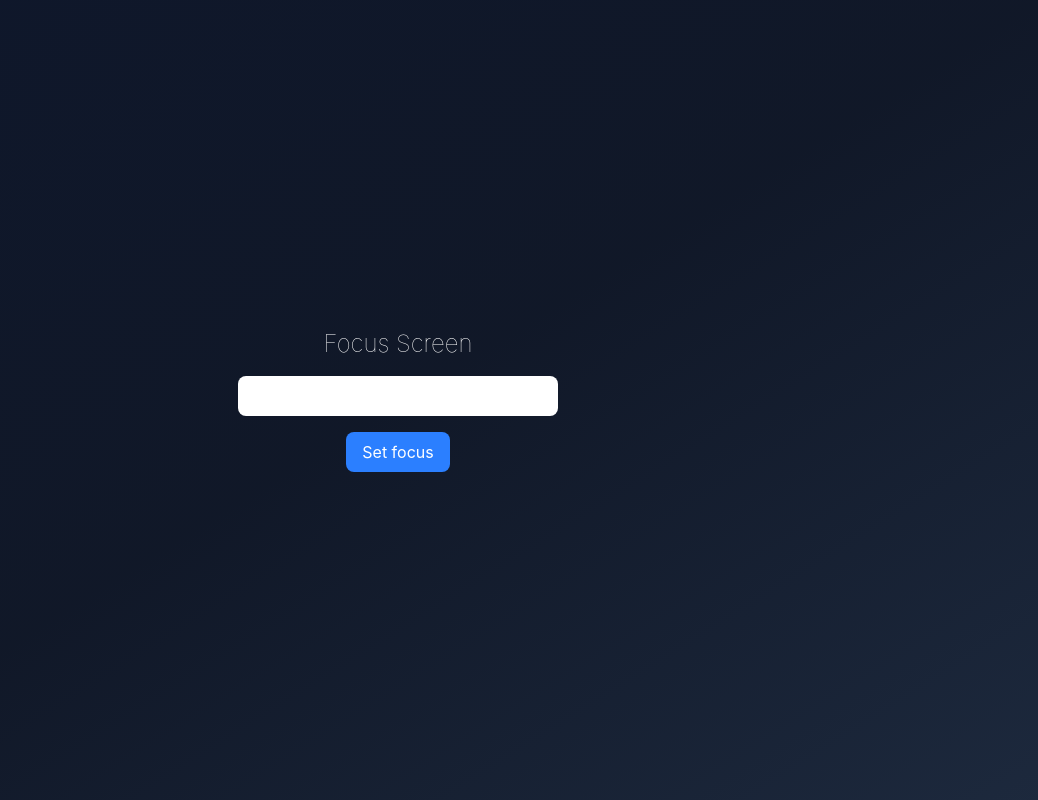
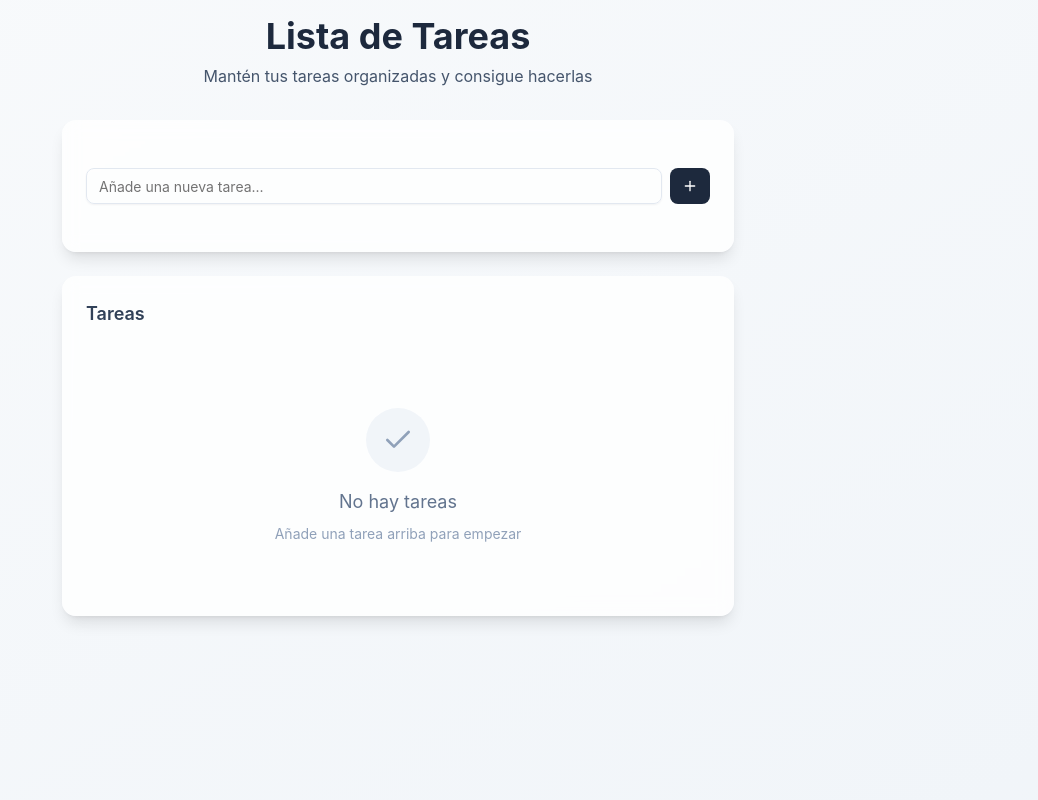
Before and after one commit to JaviKo500/04-hooks-react-ts, a React (Vite) app: page / in a window 1280 px wide. Shown: the whole page, without its empty margins (242-1280 px from the left). Built offline with nearby package versions, Linux system fonts and the light colour scheme.

Commit message:
feat: add component TaskApp

```diff
--- /dev/null
+++ b/src/05-useReducer/TaskApp.tsx
@@ -0,0 +1,156 @@
+import { useState } from 'react';
+
+import { Plus, Trash2, Check } from 'lucide-react';
+
+import { Button } from '@/components/ui/button';
+import { Input } from '@/components/ui/input';
+import { Checkbox } from '@/components/ui/checkbox';
+import { Card, CardContent, CardHeader, CardTitle } from '@/components/ui/card';
+
+interface Todo {
+  id: number;
+  text: string;
+  completed: boolean;
+}
+
+export const TasksApp = () => {
+  const [todos, setTodos] = useState<Todo[]>([]);
+  const [inputValue, setInputValue] = useState('');
+
+  const addTodo = () => {
+    console.log('Agregar tarea', inputValue);
+
+  };
+
+  const toggleTodo = (id: number) => {
+    console.log('Cambiar de true a false', id);
+
+  };
+
+  const deleteTodo = (id: number) => {
+    console.log('Eliminar tarea', id);
+
+  };
+
+  const handleKeyPress = (e: React.KeyboardEvent) => {
+    console.log('Presiono enter');
+
+  };
+
+  const completedCount = todos.filter((todo) => todo.completed).length;
+  const totalCount = todos.length;
+
+  return (
+    <div className="min-h-screen bg-gradient-to-br from-slate-50 to-slate-100 p-4">
+      <div className="mx-auto max-w-2xl">
+        <div className="mb-8 text-center">
+          <h1 className="text-4xl font-bold text-slate-800 mb-2">
+            Lista de Tareas
+          </h1>
+          <p className="text-slate-600">
+            Mantén tus tareas organizadas y consigue hacerlas
+          </p>
+        </div>
+
+        <Card className="mb-6 shadow-lg border-0 bg-white/80 backdrop-blur-sm">
+          <CardContent className="p-6">
+            <div className="flex gap-2">
+              <Input
+                placeholder="Añade una nueva tarea..."
+                value={inputValue}
+                onChange={(e) => setInputValue(e.target.value)}
+                onKeyDown={handleKeyPress}
+                className="flex-1 border-slate-200 focus:border-slate-400 focus:ring-slate-400"
+              />
+              <Button
+                onClick={addTodo}
+                className="bg-slate-800 hover:bg-slate-700 text-white px-4"
+              >
+                <Plus className="w-4 h-4" />
+              </Button>
+            </div>
+          </CardContent>
+        </Card>
+
+        {totalCount > 0 && (
+          <Card className="mb-6 shadow-lg border-0 bg-white/80 backdrop-blur-sm">
+            <CardHeader className="pb-3">
+              <CardTitle className="text-lg font-semibold text-slate-700">
+                Progreso
+              </CardTitle>
+            </CardHeader>
+            <CardContent className="pt-0">
+              <div className="flex items-center justify-between text-sm text-slate-600 mb-2">
+                <span>
+                  {completedCount} de {totalCount} completadas
+                </span>
+                <span>{Math.round((completedCount / totalCount) * 100)}%</span>
+              </div>
+              <div className="w-full bg-slate-200 rounded-full h-2">
+                <div
+                  className="bg-gradient-to-r from-green-400 to-green-500 h-2 rounded-full transition-all duration-300 ease-out"
+                  style={{ width: `${(completedCount / totalCount) * 100}%` }}
+                />
+              </div>
+            </CardContent>
+          </Card>
+        )}
+
+        <Card className="shadow-lg border-0 bg-white/80 backdrop-blur-sm">
+          <CardHeader>
+            <CardTitle className="text-lg font-semibold text-slate-700">
+              Tareas
+            </CardTitle>
+          </CardHeader>
+          <CardContent>
+            {todos.length === 0 ? (
+              <div className="text-center py-12">
+                <div className="w-16 h-16 mx-auto mb-4 bg-slate-100 rounded-full flex items-center justify-center">
+                  <Check className="w-8 h-8 text-slate-400" />
+                </div>
+                <p className="text-slate-500 text-lg mb-2">No hay tareas</p>
+                <p className="text-slate-400 text-sm">
+                  Añade una tarea arriba para empezar
+                </p>
+              </div>
+            ) : (
+              <div className="space-y-2">
+                {todos.map((todo) => (
+                  <div
+                    key={todo.id}
+                    className={`flex items-center gap-3 p-3 rounded-lg border transition-all duration-200 ${todo.completed
+                        ? 'bg-slate-50 border-slate-200'
+                        : 'bg-white border-slate-200 hover:border-slate-300 hover:shadow-sm'
+                      }`}
+                  >
+                    <Checkbox
+                      checked={todo.completed}
+                      onCheckedChange={() => toggleTodo(todo.id)}
+                      className="data-[state=checked]:bg-green-500 data-[state=checked]:border-green-500"
+                    />
+                    <span
+                      className={`flex-1 transition-all duration-200 ${todo.completed
+                          ? 'text-slate-500 line-through'
+                          : 'text-slate-800'
+                        }`}
+                    >
+                      {todo.text}
+                    </span>
+                    <Button
+                      variant="ghost"
+                      size="sm"
+                      onClick={() => deleteTodo(todo.id)}
+                      className="text-slate-400 hover:text-red-500 hover:bg-red-50 h-8 w-8 p-0"
+                    >
+                      <Trash2 className="w-4 h-4" />
+                    </Button>
+                  </div>
+                ))}
+              </div>
+            )}
+          </CardContent>
+        </Card>
+      </div>
+    </div>
+  );
+};
--- a/src/main.tsx
+++ b/src/main.tsx
@@ -8,7 +8,8 @@
 // import { TrafficLightEffect } from './02-useEffect/TrafficLightEffect';
 // import { TrafficLightWithHook } from './02-useEffect/TrafficLightWithHook';
 // import { PokemonPage } from './03-examples/PokemonPage';
-import { FocusScreen } from './04-useRef/FocusScreen';
+// import { FocusScreen } from './04-useRef/FocusScreen';
+import { TasksApp } from './05-useReducer/TaskApp'
 
 createRoot(document.getElementById('root')!).render(
   <StrictMode>
@@ -17,6 +18,7 @@
     {/* <TrafficLightEffect/> */}
     {/* <TrafficLightWithHook/> */}
     {/* <PokemonPage/> */}
-    <FocusScreen/>
+    {/* <FocusScreen/> */}
+    <TasksApp />
   </StrictMode>,
 )
```
